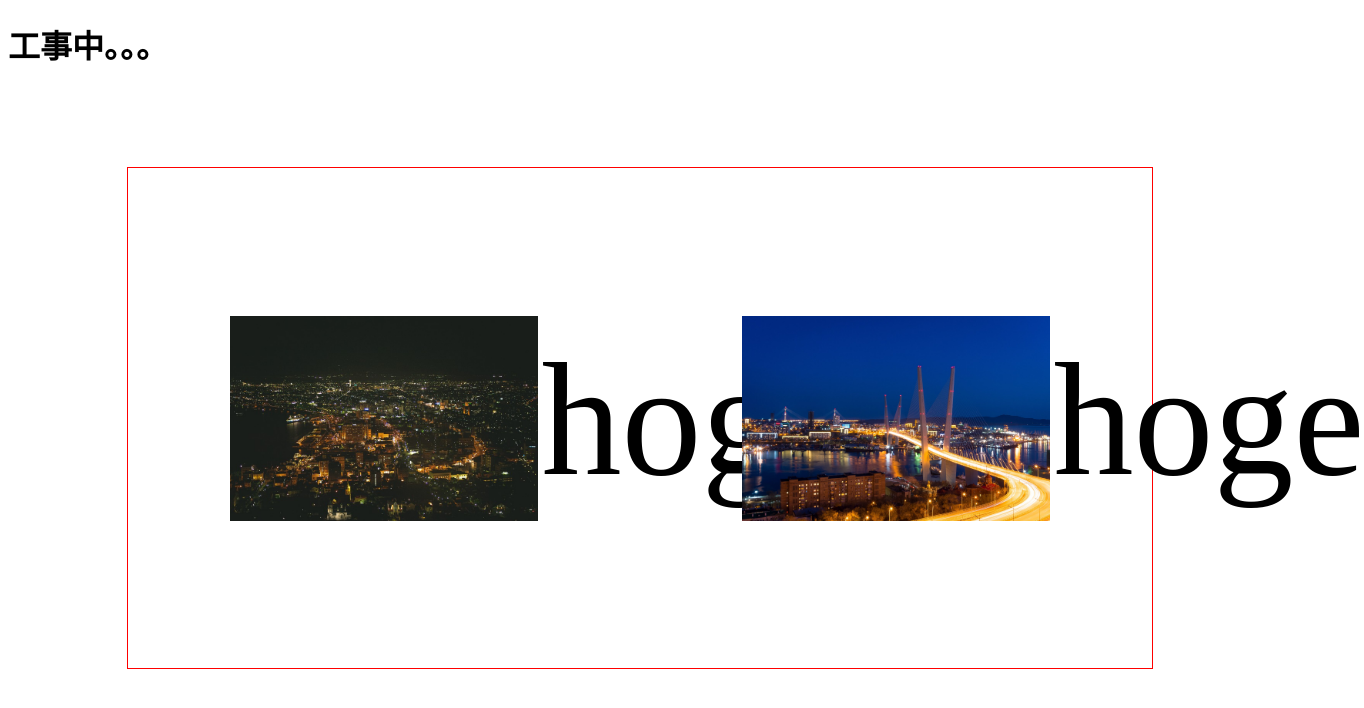
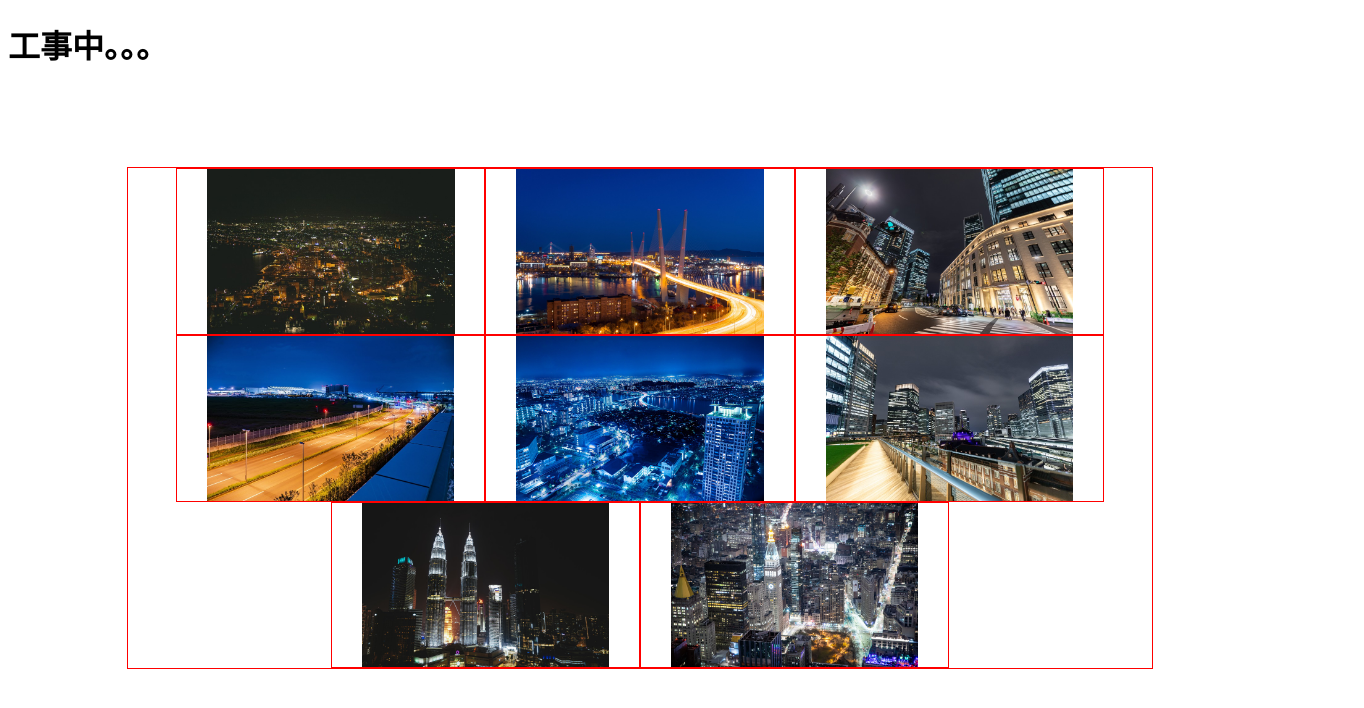
Before and after one commit to kento-yoshidu/NuxtFirebaseApp, a Next.js app: page / in a window 1280 px wide. Shown: the top 708 px of the page, 1364 px wide, since content can reach past the window. Built offline with nearby package versions, Linux system fonts and the light colour scheme.

Commit message:
✨ #20  CSSアップデート

```diff
--- a/pages/_app.tsx
+++ b/pages/_app.tsx
@@ -1,4 +1,6 @@
 import type { AppProps } from 'next/app'
+
+import "./styles/global.scss"
 
 function MyApp({ Component, pageProps }: AppProps) {
   return <Component {...pageProps} />
--- a/pages/components/Photo.tsx
+++ b/pages/components/Photo.tsx
@@ -8,13 +8,7 @@ type Props = {
 }
 
 const Photo = ({ showPhotoNumber ,openModal }: Props) => (
-  <div
-    style={{
-      "position": "relative",
-      "width": "30%"
-    }}
-  >
-    <p className={Styles.test}>hogehoge</p>
+  <div className={Styles.wrapper}>
     <Image
       onClick={() => openModal(showPhotoNumber)}
       src={`/photo/image0${showPhotoNumber}.jpg`}
--- a/pages/index.tsx
+++ b/pages/index.tsx
@@ -2,6 +2,8 @@ import React, { useState, useRef } from "react"
 import Image from 'next/image'
 
 import Photo from "./components/Photo"
+
+import Styles from "./styles/style.module.scss"
 
 import type { NextPage } from 'next'
 
@@ -40,13 +42,13 @@ const Home: NextPage = () => {
 
       <div style={{
         "display": "flex",
-        "justifyContent": "space-around",
+        "flexWrap": "wrap",
+        "justifyContent": "center",
         "width": "80vw",
-        "height": "500px",
+        "minHeight": "500px",
         "margin": "100px auto",
         "border": "1px solid red"
       }}>
-
         <Photo
           showPhotoNumber={1}
           openModal={openModal}
@@ -57,23 +59,57 @@ const Home: NextPage = () => {
           openModal={openModal}
         />
 
+        <Photo
+          showPhotoNumber={3}
+          openModal={openModal}
+        />
+
+        <Photo
+          showPhotoNumber={4}
+          openModal={openModal}
+        />
+
+        <Photo
+          showPhotoNumber={5}
+          openModal={openModal}
+        />
+
+        <Photo
+          showPhotoNumber={6}
+          openModal={openModal}
+        />
+
+        <Photo
+          showPhotoNumber={7}
+          openModal={openModal}
+        />
+
+        <Photo
+          showPhotoNumber={8}
+          openModal={openModal}
+        />
       </div>
 
       <dialog
         onClick={closeModal}
         ref={ref}
+        className={Styles.dialog}
       >
-        <div onClick={stopPropagation}>
-          ダイアログ
-
+        <div
+          className={Styles.imageWrapper}
+          onClick={stopPropagation}
+        >
           <Image
             src={`/photo/image0${showPhotoNumber}.jpg`}
             alt="test"
-            height={200}
-            width={300}
+            layout="fill"
+            objectFit="contain"
           />
 
-          <button onClick={prevImage}>
+          <button
+            className={Styles.prevButton}
+            onClick={prevImage}
+          >
             Prev
           </button>
 
@@ -81,7 +117,10 @@ const Home: NextPage = () => {
             Next
           </button>
 
-          <button onClick={closeModal}>
+          <button
+            onClick={closeModal}
+            className={Styles.closeButton}
+          >
             Close
           </button>
         </div>
--- a/pages/styles/photo.module.scss
+++ b/pages/styles/photo.module.scss
@@ -1,3 +1,5 @@
-.test {
-  font-size: 10rem;
+.wrapper {
+  position: relative;
+  width: 30%;
+  border: 1px solid red;
 }
--- /dev/null
+++ b/pages/styles/style.module.scss
@@ -0,0 +1,40 @@
+.dialog {
+  position: relative;
+  background-color: transparent;
+  height: 100vh;
+  width: 100vw;
+
+  &::backdrop {
+    background-color: rgba(0,0,0, 0.95);
+  }
+}
+
+.imageWrapper {
+  position: absolute;
+  top: 50%;
+  left: 50%;
+  width: 80%;
+  height: 60vh;
+  transform: translate(-50%, -50%);
+}
+
+.modalImage {
+  border: 1px solid red;
+}
+
+.prevButton {
+  position: absolute;
+  top: 50%;
+}
+
+.closeButton {
+  position: absolute;
+  bottom: 10vh;
+  left: 50%;
+  transform: translate(-50%);
+  background-color: transparent;
+  border: none;
+  color: #fff;
+  font-size: 3rem;
+  font-weight: 100;
+}
```
Also changed, not shown: pages/styles/global.scss (added).
